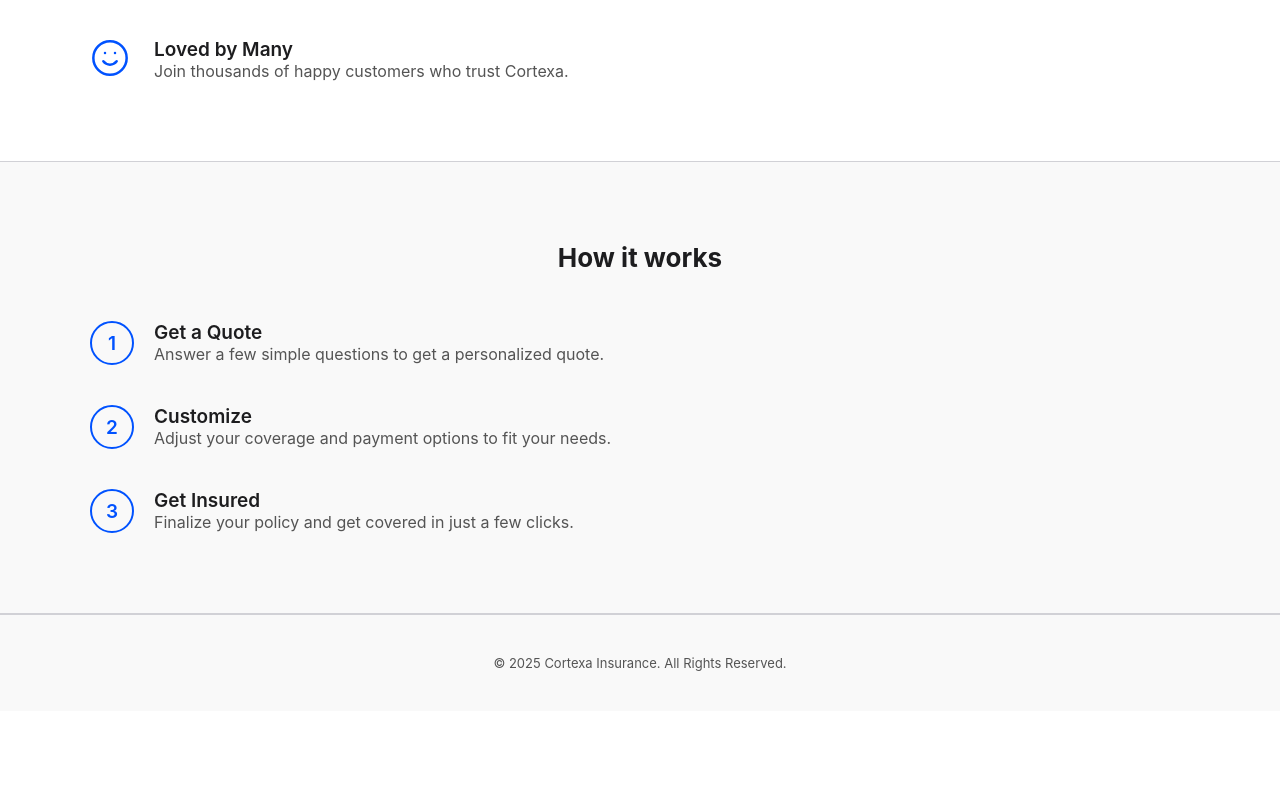
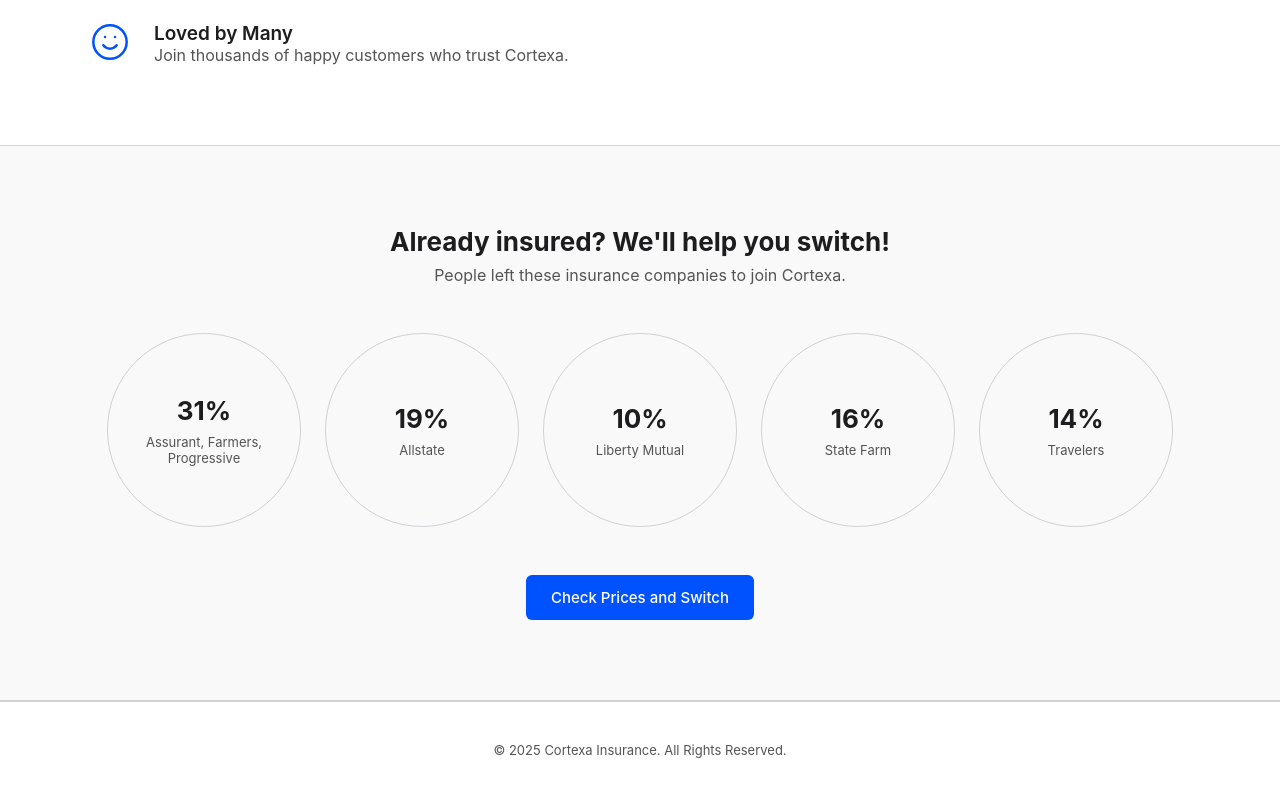
Before and after one commit to juanpatriciodoyle/cortexa-insurance, a React (Create React App) app: page / in a window 1280 px wide. Shown: the part 1561-2358 px from the top of the page. Before the commit the page ends 2272 px from the top, so only its background shows below. Built offline with nearby package versions, Linux system fonts and the light colour scheme.

Commit message:
update quote geter

```diff
--- a/package.json
+++ b/package.json
@@ -4,6 +4,8 @@
   "version": "0.1.0",
   "private": true,
   "dependencies": {
+    "@react-three/drei": "^10.6.1",
+    "@react-three/fiber": "^9.3.0",
     "@testing-library/dom": "^10.4.1",
     "@testing-library/jest-dom": "^6.6.4",
     "@testing-library/react": "^16.3.0",
@@ -13,12 +15,15 @@
     "@types/react": "^19.1.8",
     "@types/react-dom": "^19.1.6",
     "@types/react-router-dom": "^5.3.3",
+    "framer-motion": "^12.23.11",
+    "framer-motion-3d": "^12.4.13",
     "lucide-react": "^0.533.0",
     "react": "^19.1.1",
     "react-dom": "^19.1.1",
     "react-router-dom": "^7.7.1",
     "react-scripts": "5.0.1",
     "styled-components": "^6.1.19",
+    "three": "^0.178.0",
     "typescript": "^4.9.5",
     "web-vitals": "^2.1.4"
   },
--- /dev/null
+++ b/src/components/home/StatsSection.tsx
@@ -0,0 +1,102 @@
+import React from 'react';
+import styled from 'styled-components';
+import { motion } from 'framer-motion';
+import Text from '../../styles/Text';
+import { Container } from '../ui/Container';
+import Button from '../ui/Button';
+
+const Section = styled.section`
+    padding: 80px 0;
+    background-color: ${({theme}) => theme.colors.subtleBackground};
+    border-top: 1px solid ${({theme}) => theme.colors.borders};
+    border-bottom: 1px solid ${({theme}) => theme.colors.borders};
+}
+`;
+
+const SectionTitle = styled(Text)`
+  text-align: center;
+  margin-bottom: 8px;
+`;
+
+const SectionSubtitle = styled(Text)`
+  text-align: center;
+  margin-bottom: 48px;
+`;
+
+const StatsGrid = styled(motion.div)`
+  display: flex;
+  justify-content: center;
+  align-items: center;
+  flex-wrap: wrap;
+  gap: 24px;
+  margin-bottom: 48px;
+`;
+
+const StatCircle = styled(motion.div)`
+  background-color: ${({ theme }) => theme.colors.subtleBackground};
+  border: 1px solid ${({ theme }) => theme.colors.borders};
+  border-radius: 50%;
+  width: 160px;
+  height: 160px;
+  display: flex;
+  flex-direction: column;
+  align-items: center;
+  justify-content: center;
+  padding: 16px;
+  text-align: center;
+`;
+
+const containerVariants = {
+    hidden: {},
+    visible: {
+        transition: {
+            staggerChildren: 0.1,
+        },
+    },
+};
+
+const itemVariants = {
+    hidden: { opacity: 0, scale: 0.9 },
+    visible: { opacity: 1, scale: 1, transition: { duration: 0.4 } },
+};
+
+const stats = [
+    { percentage: '31%', companies: 'Assurant, Farmers, Progressive' },
+    { percentage: '19%', companies: 'Allstate' },
+    { percentage: '10%', companies: 'Liberty Mutual' },
+    { percentage: '16%', companies: 'State Farm' },
+    { percentage: '14%', companies: 'Travelers' },
+];
+
+function StatsSection() {
+    return (
+        <Section>
+            <Container style={{ textAlign: 'center' }}>
+                <SectionTitle as="h2" $variant="h2">
+                    Already insured? We'll help you switch!
+                </SectionTitle>
+                <SectionSubtitle $variant="body">
+                    People left these insurance companies to join Cortexa.
+                </SectionSubtitle>
+                <StatsGrid
+                    variants={containerVariants}
+                    initial="hidden"
+                    whileInView="visible"
+                    viewport={{ once: true, amount: 0.3 }}
+                >
+                    {stats.map((stat) => (
+                        <StatCircle key={stat.percentage} variants={itemVariants}>
+                            <Text as="h2" $variant="h2" style={{ marginBottom: '8px' }}>
+                                {stat.percentage}
+                            </Text>
+                            <Text $variant="subtext">{stat.companies}</Text>
+                        </StatCircle>
+                    ))}
+                </StatsGrid>
+                <Button>Check Prices and Switch</Button>
+            </Container>
+        </Section>
+    );
+}
+
+export default StatsSection;
--- a/src/components/layout/Footer.tsx
+++ b/src/components/layout/Footer.tsx
@@ -5,7 +5,7 @@
 
 const FooterWrapper = styled.footer`
     padding: 40px 0;
-    background-color: ${({ theme }) => theme.colors.subtleBackground};
+    background-color: ${({ theme }) => theme.colors.background};
     border-top: 1px solid ${({ theme }) => theme.colors.borders};
     transition: background-color 0.3s ease, border-color 0.3s ease;
 `;
--- a/src/pages/HomePage.tsx
+++ b/src/pages/HomePage.tsx
@@ -1,20 +1,21 @@
 import React from 'react';
-import styled, { keyframes, useTheme } from 'styled-components';
-import { Container } from '../components/ui/Container';
+import styled, {keyframes, useTheme} from 'styled-components';
+import {Container} from '../components/ui/Container';
 import Text from '../styles/Text';
 import Button from '../components/ui/Button';
 import Card from '../components/ui/Card';
-import { Home, Car, Heart, Dog, Zap, ShieldCheck, Smile, ClipboardPen, SlidersHorizontal, FileCheck, ChevronDown } from 'lucide-react';
-import { CortexaTheme } from '../styles/theme';
+import {Car, ChevronDown, Dog, Heart, Home, ShieldCheck, Smile, Zap} from 'lucide-react';
+import {CortexaTheme} from '../styles/theme';
 import heroGraphic from '../assets/hero-graphic.png';
+import StatsSection from '../components/home/StatsSection';
 
 const Section = styled.section`
     padding: 80px 0;
 
     &:nth-child(even) {
-        background-color: ${({ theme }) => theme.colors.subtleBackground};
-        border-top: 1px solid ${({ theme }) => theme.colors.borders};
-        border-bottom: 1px solid ${({ theme }) => theme.colors.borders};
+        background-color: ${({theme}) => theme.colors.subtleBackground};
+        border-top: 1px solid ${({theme}) => theme.colors.borders};
+        border-bottom: 1px solid ${({theme}) => theme.colors.borders};
     }
 `;
 
@@ -100,17 +101,26 @@
     align-items: center;
     gap: 8px;
     opacity: 0.7;
-    color: ${({ theme }) => theme.colors.textBody};
+    color: ${({theme}) => theme.colors.textBody};
 `;
 
 const BounceAnimation = styled.div`
     animation: ${bounce} 2s infinite;
+
 `
 
-const Grid = styled.div`
+const ProductsGrid = styled.div`
     display: grid;
-    grid-template-columns: repeat(auto-fit, minmax(180px, 1fr));
+    grid-template-columns: repeat(4, 1fr);
     gap: 24px;
+
+    @media (max-width: 992px) {
+        grid-template-columns: repeat(2, 1fr);
+    }
+
+    @media (max-width: 576px) {
+        grid-template-columns: 1fr;
+    }
 `;
 
 const FeatureRow = styled.div`
@@ -139,29 +149,12 @@
     }
 `;
 
-const StepNumber = styled.div`
-  width: 40px;
-  height: 40px;
-  border-radius: 50%;
-  border: 2px solid ${({ theme }) => theme.colors.primary};
-  background-color: transparent;
-  color: ${({ theme }) => theme.colors.primary};
-  display: flex;
-  align-items: center;
-  justify-content: center;
-  flex-shrink: 0;
-
-  > ${Text} {
-    color: ${({ theme }) => theme.colors.primary};
-  }
-`;
-
 function HomePage() {
     const theme = useTheme() as CortexaTheme;
 
     const productIconProps = {
         color: theme.colors.primary,
-        size: 64,
+        size: 48,
         strokeWidth: 1.5
     };
 
@@ -177,11 +170,12 @@
                 <Container>
                     <TwoColumnLayout>
                         <HeroContent>
-                            <Text as="h1" $variant="h1" style={{ fontSize: '52px', lineHeight: 1.2 }}>
+                            <Text as="h1" $variant="h1" style={{fontSize: '52px', lineHeight: 1.2}}>
                                 Insurance like you always imagined.
                             </Text>
-                            <Text $variant="h3" as="p" style={{ margin: '24px 0 0', maxWidth: '450px' }}>
-                                Wireframe, animate, prototype, collaborate, and more — it’s all right here, all in one place.
+                            <Text $variant="h3" as="p" style={{margin: '24px 0 0', maxWidth: '450px'}}>
+                                Wireframe, animate, prototype, collaborate, and more — it’s all right here, all in one
+                                place.
                             </Text>
                             <ButtonGroup>
                                 <Button $variant="secondary">Start for free</Button>
@@ -192,14 +186,14 @@
                             </AvailabilityText>
                         </HeroContent>
                         <HeroVisual>
-                            <HeroImage src={heroGraphic} alt="Cortexa Insurance Abstract Graphic" />
+                            <HeroImage src={heroGraphic} alt="Cortexa Insurance Abstract Graphic"/>
                         </HeroVisual>
                     </TwoColumnLayout>
                 </Container>
                 <ScrollToContinue>
                     <Text $variant="button">SCROLL TO CONTINUE</Text>
                     <BounceAnimation>
-                        <ChevronDown size={24} />
+                        <ChevronDown size={24}/>
                     </BounceAnimation>
                 </ScrollToContinue>
             </HeroSection>
@@ -207,12 +201,16 @@
             <Section>
                 <Container>
                     <SectionTitle as="h2" $variant="h2">What we offer</SectionTitle>
-                    <Grid>
-                        <Card icon={<Home {...productIconProps} />} title="Home Insurance" description="Coverage for your home and belongings." />
-                        <Card icon={<Car {...productIconProps} />} title="Auto Insurance" description="Protection for you and your vehicle." />
-                        <Card icon={<Heart {...productIconProps} />} title="Life Insurance" description="Secure your family's future." />
-                        <Card icon={<Dog {...productIconProps} />} title="Pet Insurance" description="Health coverage for your furry friends." />
-                    </Grid>
+                    <ProductsGrid>
+                        <Card icon={<Home {...productIconProps} />} title="Home Insurance"
+                              description="Coverage for your home and belongings."/>
+                        <Card icon={<Car {...productIconProps} />} title="Auto Insurance"
+                              description="Protection for you and your vehicle."/>
+                        <Card icon={<Heart {...productIconProps} />} title="Life Insurance"
+                              description="Secure your family's future."/>
+                        <Card icon={<Dog {...productIconProps} />} title="Pet Insurance"
+                              description="Health coverage for your furry friends."/>
+                    </ProductsGrid>
                 </Container>
             </Section>
 
@@ -243,32 +241,7 @@
                 </Container>
             </Section>
 
-            <Section>
-                <Container>
-                    <SectionTitle as="h2" $variant="h2">How it works</SectionTitle>
-                    <FeatureRow>
-                        <StepNumber><Text $variant="h3">1</Text></StepNumber>
-                        <FeatureContent>
-                            <Text as="h3" $variant="h3">Get a Quote</Text>
-                            <Text $variant="body">Answer a few simple questions to get a personalized quote.</Text>
-                        </FeatureContent>
-                    </FeatureRow>
-                    <FeatureRow>
-                        <StepNumber><Text $variant="h3">2</Text></StepNumber>
-                        <FeatureContent>
-                            <Text as="h3" $variant="h3">Customize</Text>
-                            <Text $variant="body">Adjust your coverage and payment options to fit your needs.</Text>
-                        </FeatureContent>
-                    </FeatureRow>
-                    <FeatureRow>
-                        <StepNumber><Text $variant="h3">3</Text></StepNumber>
-                        <FeatureContent>
-                            <Text as="h3" $variant="h3">Get Insured</Text>
-                            <Text $variant="body">Finalize your policy and get covered in just a few clicks.</Text>
-                        </FeatureContent>
-                    </FeatureRow>
-                </Container>
-            </Section>
+            <StatsSection/>
         </>
     );
 }
```
Also changed, not shown: 1 other file (tests, documents, lock files or other folders).
